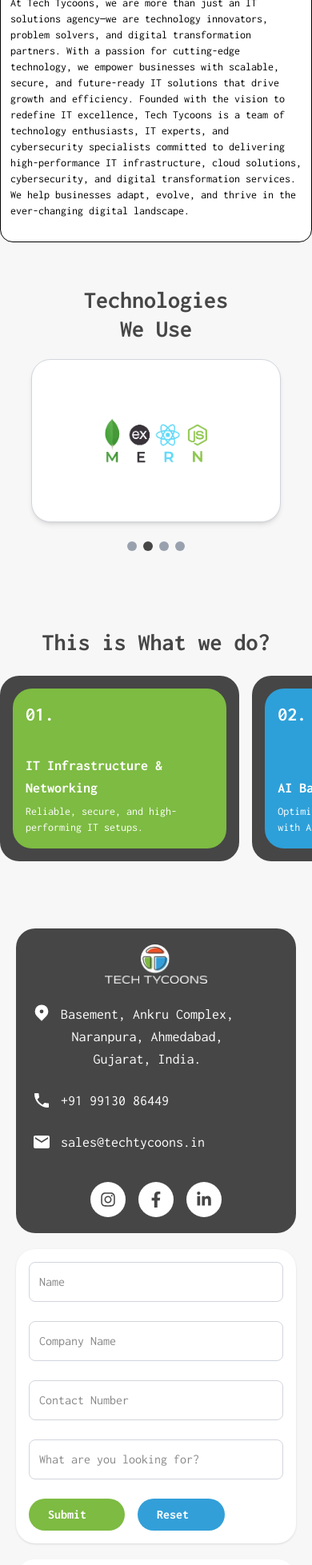
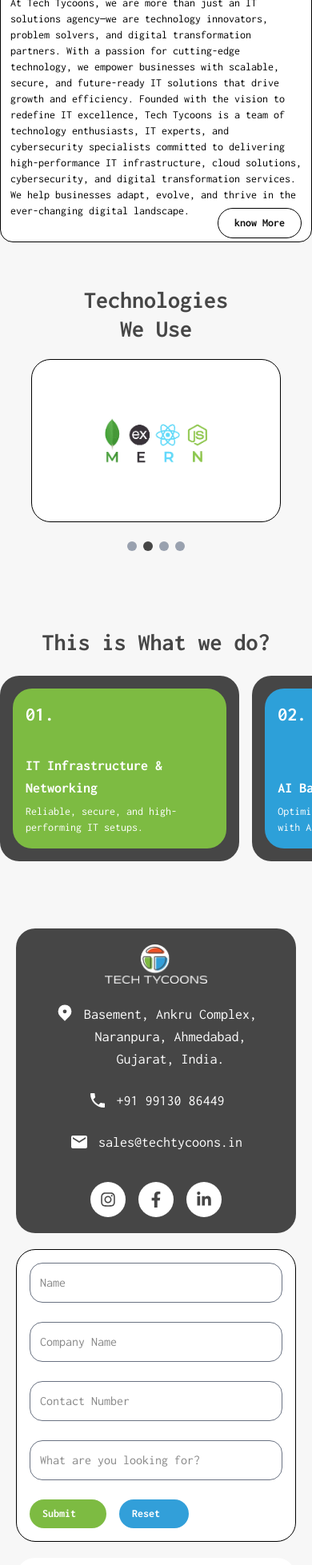
Before and after one commit to DesaiPriyansh19/Tech-Tyccons, a Next.js app: page / in a window 390 px wide. Shown: the part 1000-2957 px from the top of the page at 80% size. Built offline with nearby package versions, Linux system fonts and the light colour scheme; grey boxes are pictures that could not be loaded.

Commit message:
minor ui fixings

```diff
--- a/src/app/page.tsx
+++ b/src/app/page.tsx
@@ -169,13 +169,14 @@ useEffect(() => {
 </div>
 
 {/* About Us */}
-<div  className="mt-8  sm:mt-12 bg-white rounded-2xl flex flex-col md:flex-row gap-5 justify-center sm:justify-start px-3 py-1 sm:py-3 w-full border-[1.1px] border-black " >
-     <h2 className="text-[#7DBB42]  flex sm:hidden text-[2rem] sm:text-4xl lg:text-6xl font-bold sm:font-semibold text-center ">
-      Something About Us
-    </h2>
+<div className="mt-8 sm:mt-12 bg-white rounded-2xl flex flex-col md:flex-row gap-5 justify-center sm:justify-start px-3 py-1 sm:py-3 w-full border-[1.1px] border-black">
+  {/* Small Screen Heading */}
+  <h2 className="text-[#7DBB42] flex sm:hidden text-[2rem] sm:text-4xl lg:text-6xl font-bold text-center">
+    Something About Us
+  </h2>
+
   {/* Image */}
-  <div className="rounded-2xl h-64 w-full md:h-[30vh] lg:h-[50vh]  lg:w-[25vw] xl:w-[30vw] bg-amber-600 relative overflow-hidden">
-
+  <div className="rounded-2xl h-64 w-full md:h-[30vh] lg:h-[50vh] lg:w-[25vw] xl:w-[30vw] bg-amber-600 relative overflow-hidden">
     <Image
       src="/about-us-man-img.webp"
       alt="Background"
@@ -184,30 +185,40 @@ useEffect(() => {
     />
   </div>
 
-  {/* Text */}
+  {/* Text + Button */}
   <div className="w-full pb-6 md:w-[75vw] xl:w-[70vw] flex flex-col relative">
-    <h2 className="text-[#7DBB42] hidden sm:flex  text-3xl sm:text-5xl md:text-5xl lg:text-6xl font-semibold text-start mb-2">
+    {/* Large Screen Heading */}
+    <h2 className="text-[#7DBB42] hidden sm:flex text-3xl sm:text-5xl md:text-5xl lg:text-6xl font-semibold text-start mb-2">
       Something About Us
     </h2>
 
     {/* Text container */}
-    <div
-      className="relative overflow-hidden transition-all duration-500 ease-in-out"
-
-    >
-      <p
-
-        className="text-sm sm:text-lg md:text-lg  lg:text-lg xl:text-xl text-black transition-opacity duration-500"
-      >
+    <div className="relative overflow-hidden transition-all duration-500 ease-in-out">
+      <p className="text-sm sm:text-lg lg:text-lg xl:text-xl text-black transition-opacity duration-500">
         {content}
       </p>
-
-
     </div>
 
+    {/* Button (bottom right) */}
+    <div className="absolute bottom-0 right-0">
+      <a
+        href="#"
+        className="relative flex items-center pl-5 pr-5 py-2 border border-black rounded-3xl hover:rounded-sm transition-all duration-500 text-black font-medium group overflow-hidden"
+      >
+        {/* Arrow */}
+        <span className="absolute left-2 opacity-0 group-hover:opacity-100 transition-all duration-300 text-[#F04F24]">
+          →
+        </span>
 
+        {/* Text */}
+        <span className="transition-all text-sm font-semibold duration-300 group-hover:translate-x-2 group-hover:text-[#F04F24] ">
+          know More
+        </span>
+      </a>
+    </div>
   </div>
 </div>
+
 
 {/* technologies we use */}
 
@@ -239,7 +250,7 @@ useEffect(() => {
                     {items.map((tech, idx) => (
                       <div
                         key={idx}
-                        className="border rounded-3xl py-4 px-3 min-w-[40%] h-[40vh] bg-white border-gray-300 shadow-md hover:shadow-xl transition"
+                        className="rounded-2xl py-4 px-3 min-w-[40%] h-[40vh] bg-white  border-black border-[1px] transition"
                       >
                         <Image
                           src={tech.src}
@@ -305,7 +316,7 @@ useEffect(() => {
             .map((tech, idx) => (
               <div
                 key={idx}
-                className="border rounded-3xl py-4 px-3 w-[80%] bg-white border-gray-300 shadow-md hover:shadow-xl transition"
+                className="rounded-3xl py-4 px-3 w-[80%] bg-white  border-black border-[1px] transition"
               >
                 <Image
                   src={tech.src}
@@ -400,73 +411,157 @@ useEffect(() => {
     This is What we do?
   </div>
 
-  <div className="bg-[#464646] h-auto sm:h-[25vh] md:h-[30vh] lg:h-[45vh] pl-3.5 pr-2 py-4 rounded-tl-2xl font-semibold text-start">
+  <div className="bg-[#464646] h-auto sm:h-[25vh] md:h-[30vh] lg:h-[50vh] xl:h-[45vh] pl-3.5 pr-2 py-4 rounded-tl-2xl font-semibold text-start relative">
     <div className="bg-[#7DBB42] rounded-3xl p-4 h-full flex flex-col justify-between">
       <h3 className="text-2xl sm:text-3xl xl:text-4xl font-bold">01.</h3>
       <div>
         <p className=" text-lg md:text-3xl lg:text-lg xl:text-3xl font-semibold mt-3.5">IT Infrastructure & Networking</p>
-        <p className="text-sm xl:text-lg md:text-2xl lg:text-sm font-normal mt-1.5">Reliable, secure, and high-performing IT setups.</p>
+        <p className="text-sm xl:text-lg md:text-2xl lg:text-sm font-normal mt-1.5 mb-3">Reliable, secure, and high-performing IT setups.</p>
       </div>
+       {/* Small "Know More" btn */}
+      <a
+        href="#"
+        className="absolute bottom-6 right-8 flex items-center group text-[.8rem] font-light hover:font-extrabold "
+      >
+        <span className="absolute -left-4 opacity-0 group-hover:opacity-100 transition-all duration-300">
+          →
+        </span>
+        <span className="transition-all duration-300 group-hover:translate-x-2">
+          Know More
+        </span>
+      </a>
     </div>
   </div>
 
-  <div className="bg-[#464646] h-auto sm:h-[25vh] md:h-[30vh] lg:h-[45vh] px-2 py-4 font-semibold text-start">
+  <div className="bg-[#464646] h-auto sm:h-[25vh] md:h-[30vh] lg:h-[50vh] xl:h-[45vh] px-2 py-4 font-semibold text-start relative">
     <div className="bg-[#2DA0D9] rounded-3xl p-4 h-full flex flex-col justify-between">
       <h3 className="text-2xl sm:text-3xl xl:text-4xl  font-bold">02.</h3>
       <div>
         <p className="text-lg md:text-3xl lg:text-lg xl:text-3xl font-semibold mt-3.5">AI Based Automation</p>
-        <p className="text-sm xl:text-lg font-normal mt-1.5">Optimizing business processes with AI-driven automation.</p>
+        <p className="text-sm xl:text-lg font-normal mt-1.5 mb-4">Optimizing business processes with AI-driven automation.</p>
       </div>
+          {/* Small "Know More" btn */}
+      <a
+        href="#"
+        className="absolute bottom-6 right-8 flex items-center group text-[.8rem] font-light hover:font-extrabold "
+      >
+        <span className="absolute -left-4 opacity-0 group-hover:opacity-100 transition-all duration-300">
+          →
+        </span>
+        <span className="transition-all duration-300 group-hover:translate-x-2">
+          Know More
+        </span>
+      </a>
     </div>
   </div>
 
-  <div className="bg-[#464646] h-auto sm:h-[25vh] md:h-[30vh] lg:h-[45vh] px-2 py-4 rounded-tr-2xl font-semibold text-start">
+  <div className="bg-[#464646] h-auto sm:h-[25vh] md:h-[30vh] lg:h-[50vh] xl:h-[45vh] px-2 py-4 rounded-tr-2xl font-semibold text-start relative">
     <div className="bg-[#F04F24] rounded-3xl p-4 h-full flex flex-col justify-between">
       <h3 className="text-2xl sm:text-3xl xl:text-4xl  font-bold">03.</h3>
       <div>
         <p className="text-lg md:text-3xl lg:text-lg xl:text-3xl font-semibold mt-3.5">Cloud Solutions</p>
-        <p className="text-sm xl:text-lg font-normal mt-1.5">Migration, deployment, and cloud management on AWS, Azure, and hybrid platforms.</p>
+        <p className="text-sm xl:text-lg font-normal mt-1.5 mb-4">Migration, deployment, and cloud management on AWS, Azure, and hybrid platforms.</p>
       </div>
+          {/* Small "Know More" btn */}
+      <a
+        href="#"
+        className="absolute bottom-6 right-8 flex items-center group text-[.8rem] font-light hover:font-extrabold "
+      >
+        <span className="absolute -left-4 opacity-0 group-hover:opacity-100 transition-all duration-300">
+          →
+        </span>
+        <span className="transition-all duration-300 group-hover:translate-x-2">
+          Know More
+        </span>
+      </a>
     </div>
   </div>
 
-  <div className="bg-[#464646] h-auto sm:h-[25vh] md:h-[30vh] lg:h-[45vh] px-2 py-4 rounded-tl-2xl rounded-bl-2xl  font-semibold text-start">
+  <div className="bg-[#464646] h-auto sm:h-[25vh] md:h-[30vh] lg:h-[50vh] xl:h-[45vh] px-2 py-4 rounded-tl-2xl rounded-bl-2xl  font-semibold text-start relative">
     <div className="bg-[#2DA0D9] rounded-3xl p-4 h-full flex flex-col justify-between">
       <h3 className="text-2xl sm:text-3xl xl:text-4xl  font-bold">04.</h3>
       <div>
         <p className="text-lg md:text-3xl lg:text-lg xl:text-3xl font-semibold mt-2.5">Cybersecurity & Compliance</p>
-        <p className="text-sm xl:text-lg font-normal mt-1">Advanced firewall security, data protection, and threat detection.</p>
+        <p className="text-sm xl:text-lg font-normal mt-1 mb-2">Advanced firewall security, data protection, and threat detection.</p>
       </div>
+          {/* Small "Know More" btn */}
+      <a
+        href="#"
+        className="absolute bottom-6 right-8 flex items-center group text-[.8rem] font-light hover:font-extrabold "
+      >
+        <span className="absolute -left-4 opacity-0 group-hover:opacity-100 transition-all duration-300">
+          →
+        </span>
+        <span className="transition-all duration-300 group-hover:translate-x-2">
+          Know More
+        </span>
+      </a>
     </div>
   </div>
 
-  <div className="bg-[#464646] h-auto sm:h-[25vh] md:h-[30vh] lg:h-[45vh] px-2 py-4 font-semibold text-start">
+  <div className="bg-[#464646] h-auto sm:h-[25vh] md:h-[30vh] lg:h-[50vh] xl:h-[45vh] px-2 py-4 font-semibold text-start relative">
     <div className="bg-[#F04F24] rounded-3xl p-4 h-full flex flex-col justify-between">
       <h3 className="text-2xl sm:text-3xl xl:text-4xl  font-bold">05.</h3>
       <div>
         <p className="text-lg md:text-3xl lg:text-lg xl:text-3xl font-semibold mt-3.5">IT Consulting & Support</p>
-        <p className="text-sm xl:text-lg font-normal mt-1.5">Strategic IT guidance and 24/7 enterprise support.</p>
+        <p className="text-sm xl:text-lg font-normal mt-1.5 mb-2">Strategic IT guidance and 24/7 enterprise support.</p>
       </div>
+          {/* Small "Know More" btn */}
+      <a
+        href="#"
+        className="absolute bottom-6 right-8 flex items-center group text-[.8rem] font-light hover:font-extrabold "
+      >
+        <span className="absolute -left-4 opacity-0 group-hover:opacity-100 transition-all duration-300">
+          →
+        </span>
+        <span className="transition-all duration-300 group-hover:translate-x-2">
+          Know More
+        </span>
+      </a>
     </div>
   </div>
 
-  <div className="bg-[#464646] h-auto sm:h-[25vh] md:h-[30vh] lg:h-[45vh] px-2 py-4 font-semibold text-start">
+  <div className="bg-[#464646] h-auto sm:h-[25vh] md:h-[30vh] lg:h-[50vh] xl:h-[45vh] px-2 py-4 font-semibold text-start relative">
     <div className="bg-[#2DA0D9] rounded-3xl p-4 h-full flex flex-col justify-between">
       <h3 className="text-2xl sm:text-3xl xl:text-4xl  font-bold">06.</h3>
       <div>
         <p className="text-lg md:text-3xl lg:text-lg xl:text-3xl font-semibold mt-3.5">Software Development & Integration</p>
-        <p className="text-sm xl:text-lg font-normal relative bottom-0">Custom-built business applications & seamless software integration.</p>
+        <p className="text-sm xl:text-lg font-normal relative bottom-0 mb-2">Custom-built business applications & seamless software integration.</p>
       </div>
+          {/* Small "Know More" btn */}
+      <a
+        href="#"
+        className="absolute bottom-6 right-8 flex items-center group text-[.8rem] font-light hover:font-extrabold "
+      >
+        <span className="absolute -left-4 opacity-0 group-hover:opacity-100 transition-all duration-300">
+          →
+        </span>
+        <span className="transition-all duration-300 group-hover:translate-x-2">
+          Know More
+        </span>
+      </a>
     </div>
   </div>
 
-  <div className="bg-[#464646] h-auto sm:h-[25vh] lg:rounded-br-2xl md:h-[30vh] lg:h-[45vh] px-2 py-4 font-semibold text-start">
+  <div className="bg-[#464646] h-auto sm:h-[25vh] lg:rounded-br-2xl md:h-[30vh] lg:h-[50vh] xl:h-[45vh] px-2 py-4 font-semibold text-start relative">
     <div className="bg-[#7DBB42] rounded-3xl p-4 h-full flex flex-col justify-between">
       <h3 className="text-2xl sm:text-3xl xl:text-4xl  font-bold">07.</h3>
       <div>
         <p className="text-lg md:text-3xl lg:text-lg xl:text-3xl font-semibold mt-3.5">Branding Design</p>
-        <p className="text-sm xl:text-lg font-normal relative bottom-0">Extraordinary Branding design for an extraordinary Brand value.</p>
+        <p className="text-sm xl:text-lg font-normal relative bottom-0 mb-3">Extraordinary Branding design for an extraordinary Brand value.</p>
       </div>
+          {/* Small "Know More" btn */}
+      <a
+        href="#"
+        className="absolute bottom-6 right-8 flex items-center group text-[.8rem] font-light hover:font-extrabold "
+      >
+        <span className="absolute -left-4 opacity-0 group-hover:opacity-100 transition-all duration-300">
+          →
+        </span>
+        <span className="transition-all duration-300 group-hover:translate-x-2">
+          Know More
+        </span>
+      </a>
     </div>
   </div>
 
@@ -504,7 +599,7 @@ useEffect(() => {
 
 
 {/* 1️⃣ Left Contact Info Column */}
-<div className="col-span-12 md:col-span-4 bg-[#464646] text-center rounded-3xl text-white p-5 flex flex-col gap-6">
+<div className="col-span-12 md:col-span-4 bg-[#464646] text-center rounded-3xl text-white p-5 flex flex-col items-center justify-center gap-6">
 
   <Image
     src="/footer-tech-tycoons-logo.webp"
@@ -560,24 +655,24 @@ useEffect(() => {
 
 
   {/* <!-- 2️⃣ Middle Contact Form Column --> */}
-  <div className="col-span-12 md:col-span-4 bg-white rounded-3xl shadow-sm p-4 flex flex-col gap-6">
-    <input type="text" placeholder="Name" className="border border-gray-300 rounded-lg p-3 focus:outline-none" />
-    <input type="text" placeholder="Company Name" className="border border-gray-300 rounded-lg p-3 focus:outline-none" />
-    <input type="text" placeholder="Contact Number" className="border border-gray-300 rounded-lg p-3 focus:outline-none" />
-    <input type="text" placeholder="What are you looking for?" className="border border-gray-300 rounded-lg p-3 focus:outline-none" />
+  <div className="col-span-12 md:col-span-4 bg-white rounded-3xl border-black border-[1px] p-4 flex flex-col gap-6">
+    <input type="text" placeholder="Name" className="border border-gray-500 rounded-2xl p-3 focus:outline-none" />
+    <input type="text" placeholder="Company Name" className=" border border-gray-500 rounded-2xl  p-3 focus:outline-none" />
+    <input type="text" placeholder="Contact Number" className=" border border-gray-500 rounded-2xl  p-3 focus:outline-none" />
+    <input type="text" placeholder="What are you looking for?" className=" border border-gray-500 rounded-2xl  p-3 focus:outline-none" />
 
-<div className="flex space-x-4">
+<div className="flex space-x-4 text-sm lg:text-[1rem] text-center">
 
   {/* Submit Button */}
-  <button className="group bg-[#7DBB42]  hover:rounded-sm text-white rounded-full px-6 py-2 font-semibold flex items-center gap-2 transform transition-transform duration-300 hover:scale-105 overflow-hidden">
+  <button className="group bg-[#7DBB42] text-center  hover:rounded-sm text-white rounded-full px-4 py-2 font-semibold flex items-center gap-2 transform transition-transform duration-500 hover:scale-105 overflow-hidden">
     Submit
-    <span className="inline-block opacity-0 transform translate-x-2 group-hover:opacity-100 group-hover:translate-x-0 transition-all duration-300">
+    <span className="inline-block opacity-0 transform translate-x-2 group-hover:opacity-100 group-hover:translate-x-0 transition-all duration-200">
       →
     </span>
   </button>
 
   {/* Reset Button */}
-  <button className="group bg-[#329FD9]  hover:rounded-sm text-white rounded-full px-6 py-2 font-semibold flex items-center gap-2 transform transition-transform duration-300 hover:scale-105 overflow-hidden">
+  <button className="group bg-[#329FD9]  text-center hover:rounded-sm text-white rounded-full px-4 py-2 font-semibold flex items-center gap-2 transform transition-transform duration-300 hover:scale-105 overflow-hidden">
     Reset
     <span className="inline-block opacity-0 transform translate-x-2 group-hover:opacity-100 group-hover:translate-x-0 transition-all duration-300">
       ✕
@@ -590,7 +685,7 @@ useEffect(() => {
   </div>
 {/*
   <!-- 3️⃣ Right Map Iframe Column --> */}
-  <div className="col-span-12 md:col-span-4 bg-white rounded-3xl  shadow-lg">
+  <div className="col-span-12 md:col-span-4 bg-white rounded-3xl  ">
  <iframe
   src="https://www.google.com/maps/embed?pb=!1m17!1m12!1m3!1d3671.0521422648158!2d72.5533866753149!3d23.05854987914861!2m3!1f0!2f0!3f0!3m2!1i1024!2i768!4f13.1!3m2!1m1!2zMjPCsDAzJzMwLjgiTiA3MsKwMzMnMjEuNSJF!5e0!3m2!1sen!2sin!4v1758009591347!5m2!1sen!2sin"
   width="100%"
```
Also changed, not shown: src/app/components/Navbar.tsx (+13 -6 lines).
